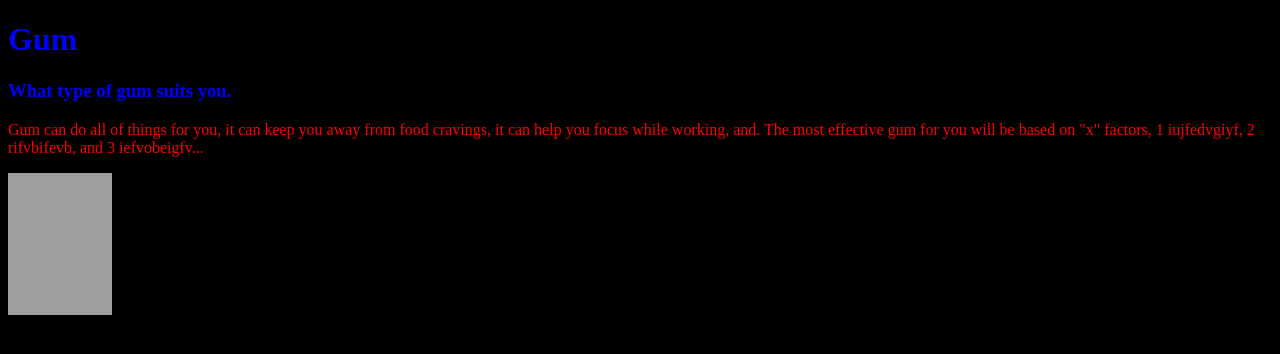
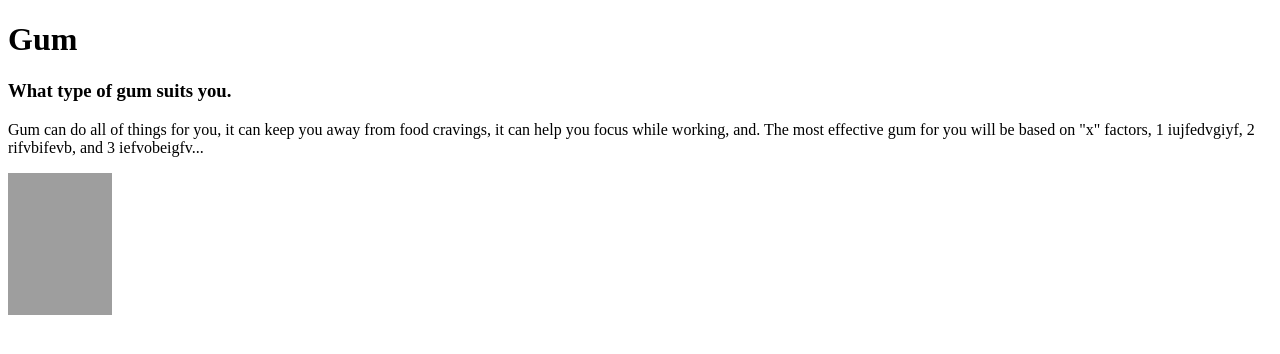
Before and after one commit to beauheffron7/Gum, a plain HTML site: page index.html in a window 1280 px wide. Drawn offline with Linux system fonts and the light colour scheme; grey boxes are pictures that could not be loaded.

Commit message:
no style

```diff
--- a/index.html
+++ b/index.html
@@ -1,11 +1,11 @@
 <!DOCTYPE html>
 <html>
-<body style="background-color:black">
+<body>
 
 
-  <b><h1 style="color:blue">Gum</h1></b>
-  <h3 style="color:blue">What type of gum suits you.</h3>
-<p style="color:red">Gum can do all of things for you, it can keep you away from food cravings, it can help you focus while working, and. The most effective gum for you will be based on "x" factors, 1 iujfedvgiyf, 2 rifvbifevb, and 3 iefvobeigfv...
+  <b><h1>Gum</h1></b>
+  <h3>What type of gum suits you.</h3>
+<p>Gum can do all of things for you, it can keep you away from food cravings, it can help you focus while working, and. The most effective gum for you will be based on "x" factors, 1 iujfedvgiyf, 2 rifvbifevb, and 3 iefvobeigfv...
   </p>
 
 
```
